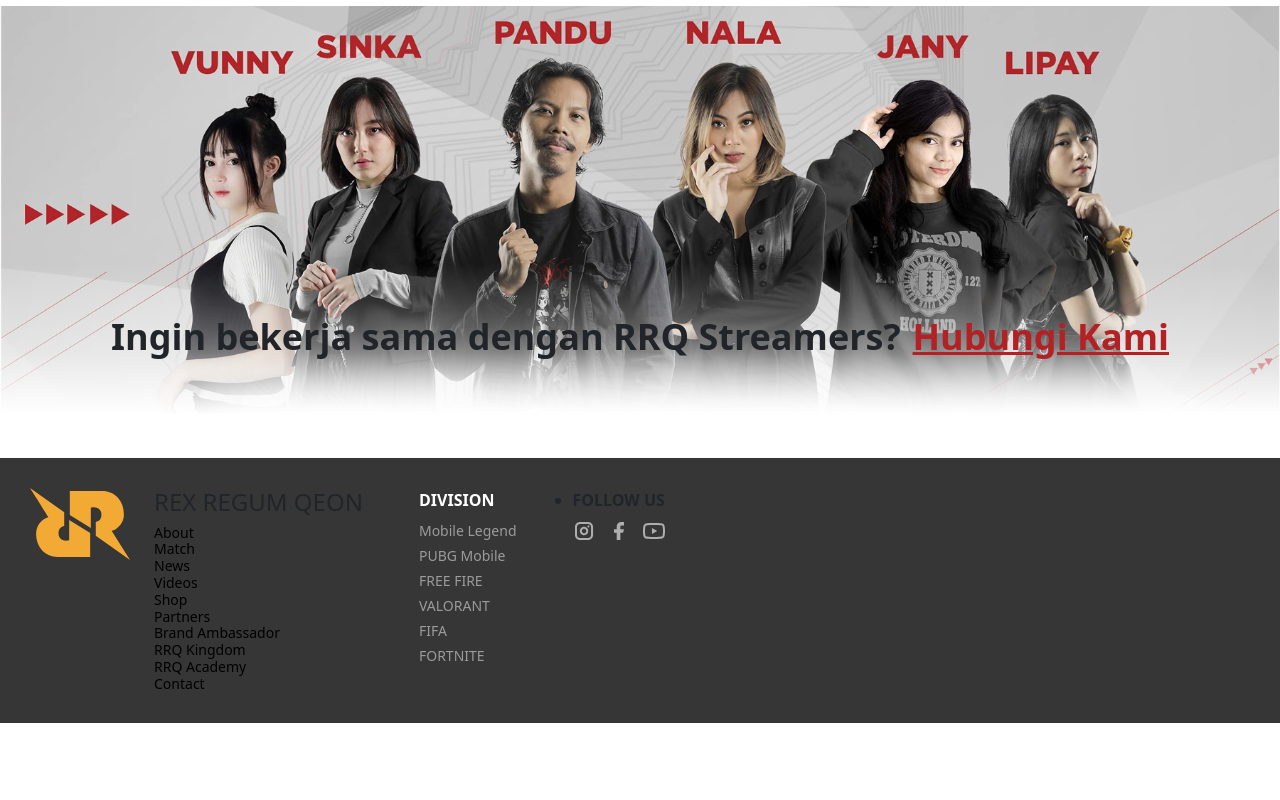
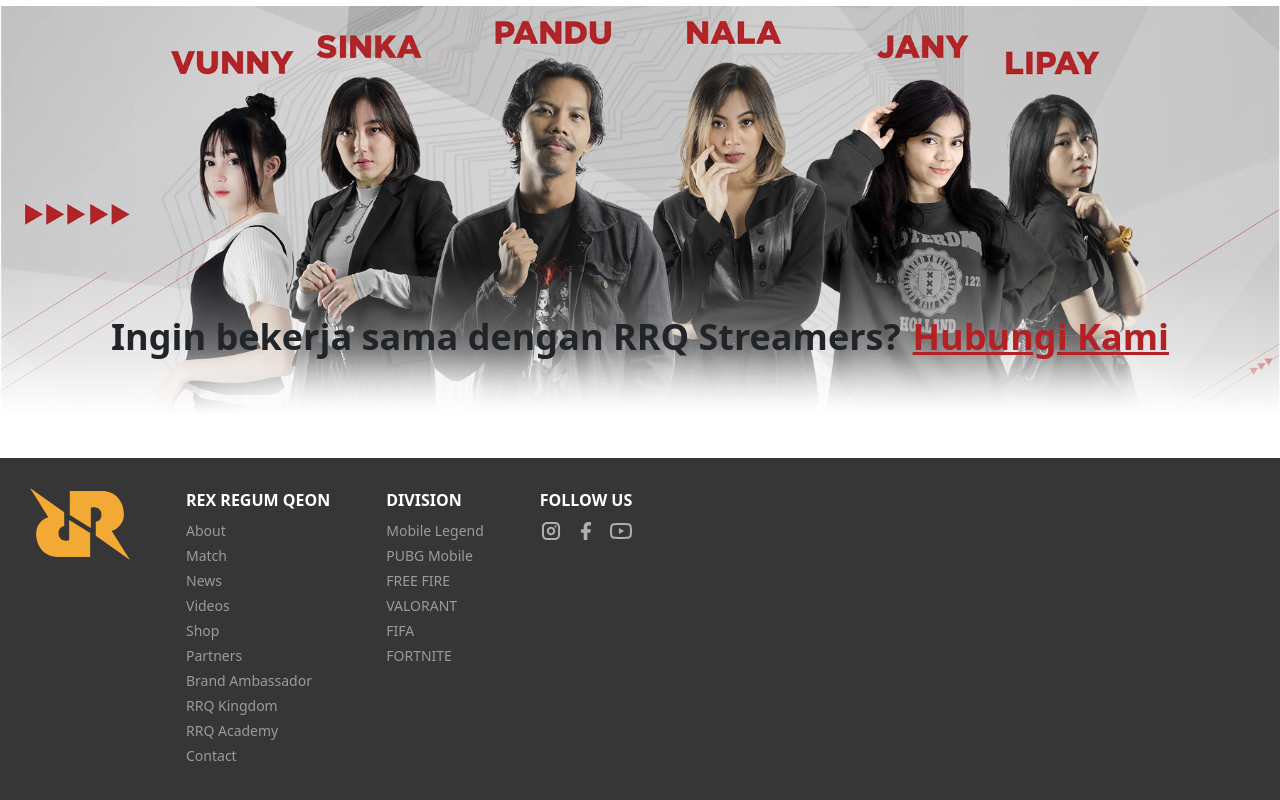
Before and after one commit to Opanpan/rrq-web-app, a React (Create React App) app: page / in a window 1280 px wide. Shown: the part 3499-4299 px from the top of the page. Before the commit the page ends 4222 px from the top, so only its background shows below. Built offline with nearby package versions, Linux system fonts and the light colour scheme.

Commit message:
custom li item

```diff
--- a/src/components/FooterItem.jsx
+++ b/src/components/FooterItem.jsx
@@ -27,19 +27,23 @@
               <Image src={Logo} />
             </Col>
             <Col className="col-auto">
-              <div>
-                <h4>REX REGUM QEON</h4>
-                <h5>About</h5>
-                <h5>Match</h5>
-                <h5>News</h5>
-                <h5>Videos</h5>
-                <h5>Shop</h5>
-                <h5>Partners</h5>
-                <h5>Brand Ambassador</h5>
-                <h5>RRQ Kingdom</h5>
-                <h5>RRQ Academy</h5>
-                <h5>Contact</h5>
-              </div>
+              <ul>
+                <div className="li-title">
+                  <li>REX REGUM QEON</li>
+                </div>
+                <div className="li-item">
+                  <li>About</li>
+                  <li>Match</li>
+                  <li>News</li>
+                  <li>Videos</li>
+                  <li>Shop</li>
+                  <li>Partners</li>
+                  <li>Brand Ambassador</li>
+                  <li>RRQ Kingdom</li>
+                  <li>RRQ Academy</li>
+                  <li>Contact</li>
+                </div>
+              </ul>
             </Col>
             <Col className="col-auto">
               <ul>
@@ -58,12 +62,13 @@
             </Col>
             <Col className="col-auto">
               <ul>
-                <li className="li-title">FOLLOW US</li>
-
-                <div className="d-flex justify-content-between">
-                  <Image className="li-item" src={Instagram} />
-                  <Image className="li-item" src={Facebook} />
-                  <Image className="li-item" src={Youtube} />
+                <div className="li-title">
+                  <li>FOLLOW US</li>
+                </div>
+                <div className="d-flex justify-content-between li item">
+                  <Image className="img-item" src={Instagram} />
+                  <Image className="img-item" src={Facebook} />
+                  <Image className="img-item" src={Youtube} />
                 </div>
               </ul>
             </Col>
--- a/src/components/FooterItem.scss
+++ b/src/components/FooterItem.scss
@@ -10,7 +10,6 @@
   li {
     list-style-type: none;
     color: white;
-    opacity: 100%;
   }
 }
 
@@ -29,3 +28,11 @@
     }
   }
 }
+
+.img-item {
+  &:hover {
+    cursor: pointer;
+    transform: scale(1.5);
+    transition: 100ms;
+  }
+}
```
